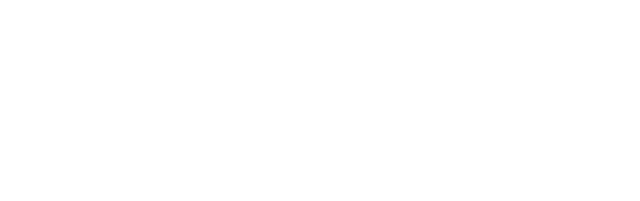
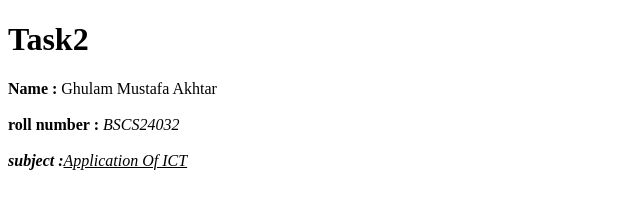
Before and after one commit to BSCS24032/BSCS-24032-LAB-9, a plain HTML site: page index.html in a window 1280 px wide. Shown: the whole page, without its empty margins (0-640 px from the left). Drawn offline with Linux system fonts and the light colour scheme.

Commit message:
2nd Task Completed

```diff
--- a/index.html
+++ b/index.html
@@ -6,6 +6,19 @@
     <title>Document</title>
 </head>
 <body>
+        <h1><b>Task2</b></h1>
+
+        <p><b>Name :</b> Ghulam Mustafa Akhtar
+        <br>
+        <br>
+        <b>roll number :</b> <i>BSCS24032<i>
+        <br>
+        <br>
+        <b>subject :</b><u>Application Of ICT</u></i></i></p><i><i>
+
+        <br>
+        <br>
+
 
 </body>
 </html>
```
Also changed, not shown: channels4_profile.jpg (added).
